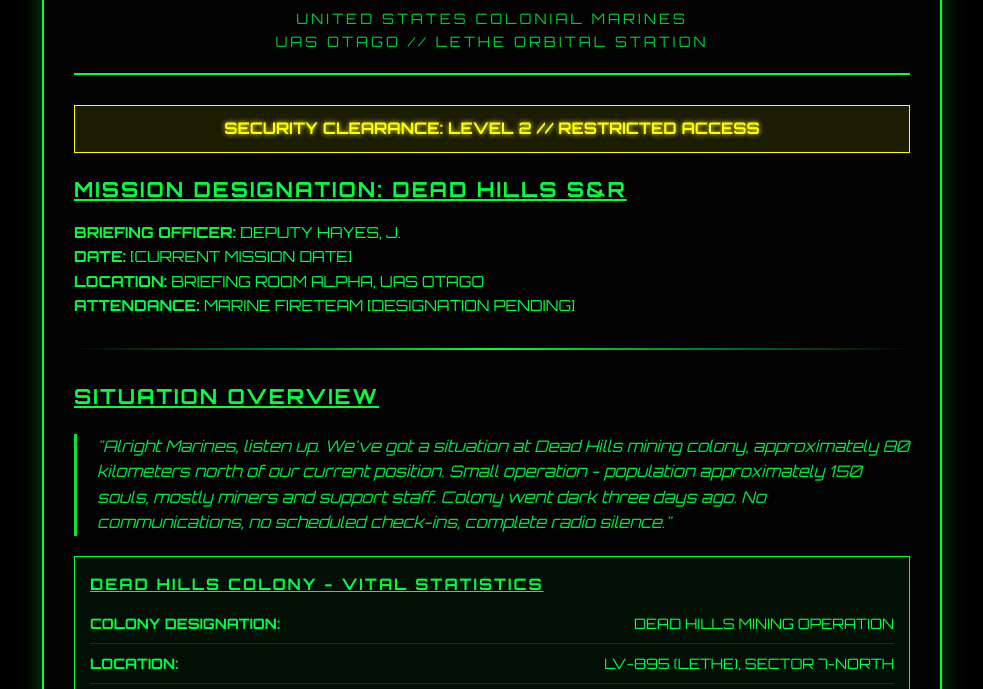
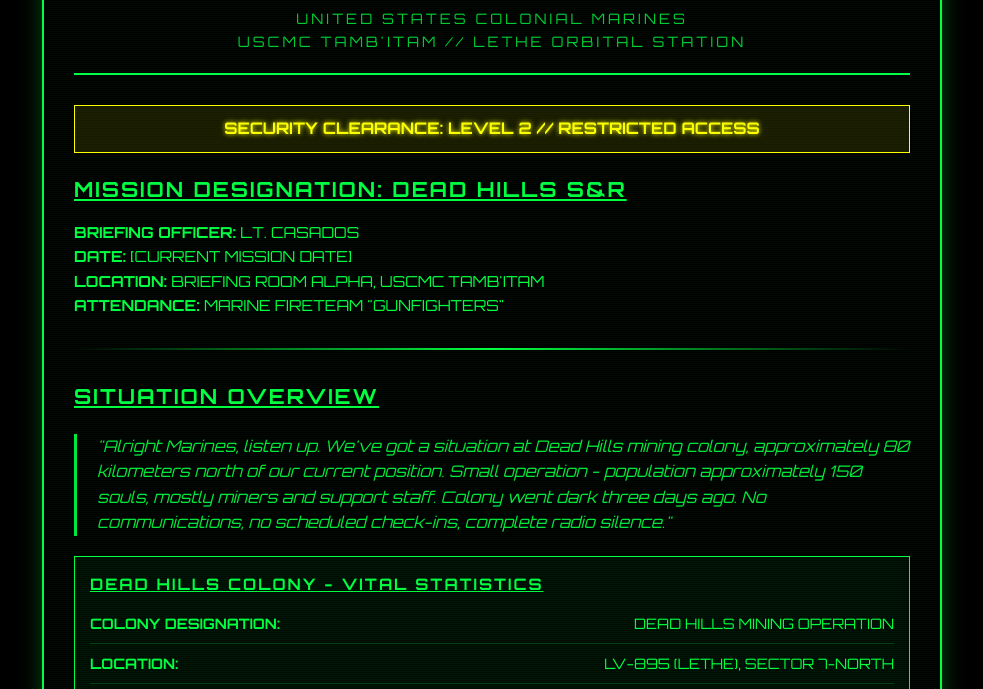
Before and after one commit to MrMegaMalachi/Dead-Hills-Player-Brief, a plain HTML site: page index.html in a window 1280 px wide. Shown: the part 106-795 px from the top of the page, without its empty margins (148-1131 px from the left). Drawn offline with Linux system fonts and the light colour scheme.

Commit message:
Update index.html

```diff
--- a/index.html
+++ b/index.html
@@ -211,7 +211,7 @@
         <div class="header">
             <h1>USCM MISSION BRIEFING</h1>
             <div class="subline">UNITED STATES COLONIAL MARINES</div>
-            <div class="subline">UAS OTAGO // LETHE ORBITAL STATION</div>
+            <div class="subline">USCMC TAMB'ITAM // LETHE ORBITAL STATION</div>
         </div>
 
         <div class="classification">
@@ -221,10 +221,10 @@
         <div class="section">
             <div class="section-title">MISSION DESIGNATION: DEAD HILLS S&R</div>
             <div class="briefing-text">
-                <strong>BRIEFING OFFICER:</strong> DEPUTY HAYES, J.<br>
+                <strong>BRIEFING OFFICER:</strong> LT. CASADOS <br>
                 <strong>DATE:</strong> [CURRENT MISSION DATE]<br>
-                <strong>LOCATION:</strong> BRIEFING ROOM ALPHA, UAS OTAGO<br>
-                <strong>ATTENDANCE:</strong> MARINE FIRETEAM [DESIGNATION PENDING]
+                <strong>LOCATION:</strong> BRIEFING ROOM ALPHA, USCMC TAMB'ITAM <br>
+                <strong>ATTENDANCE:</strong> MARINE FIRETEAM "GUNFIGHTERS"
             </div>
         </div>
 
@@ -405,8 +405,8 @@
             UNITED STATES COLONIAL MARINES<br>
             "We endure so humanity may flourish among the stars"<br>
             <br>
-            TERMINAL ACCESS LOGGED // SESSION ID: OTG-4472-ALPHA<br>
-            BRIEFING OFFICER: DEPUTY HAYES, J. // USCM COMMAND<br>
+            TERMINAL ACCESS LOGGED // SESSION ID: TAMB-4472-ALPHA<br>
+            BRIEFING OFFICER: LT. CASADOS // USCMC COMMAND<br>
             <br>
             <span class="blink">_</span>
         </div>
```
